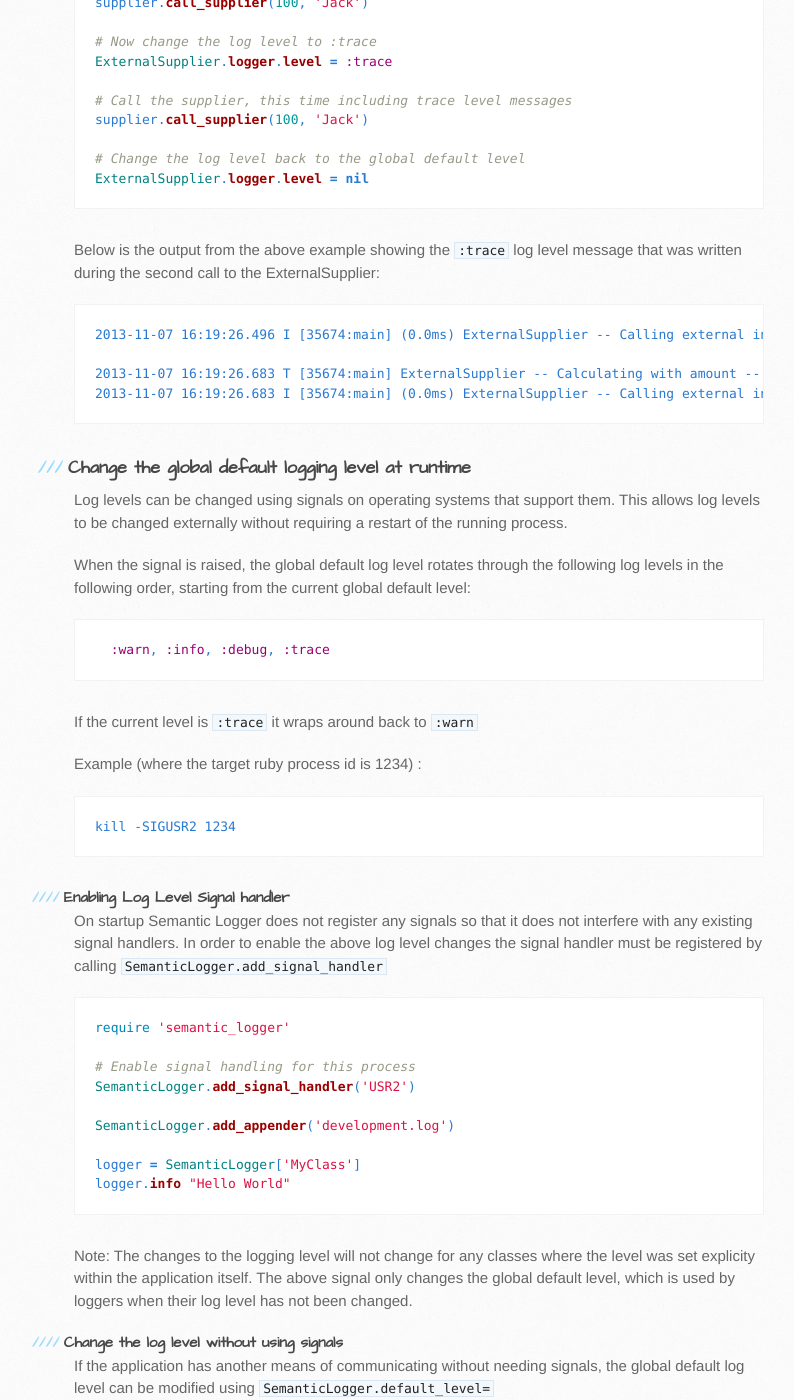
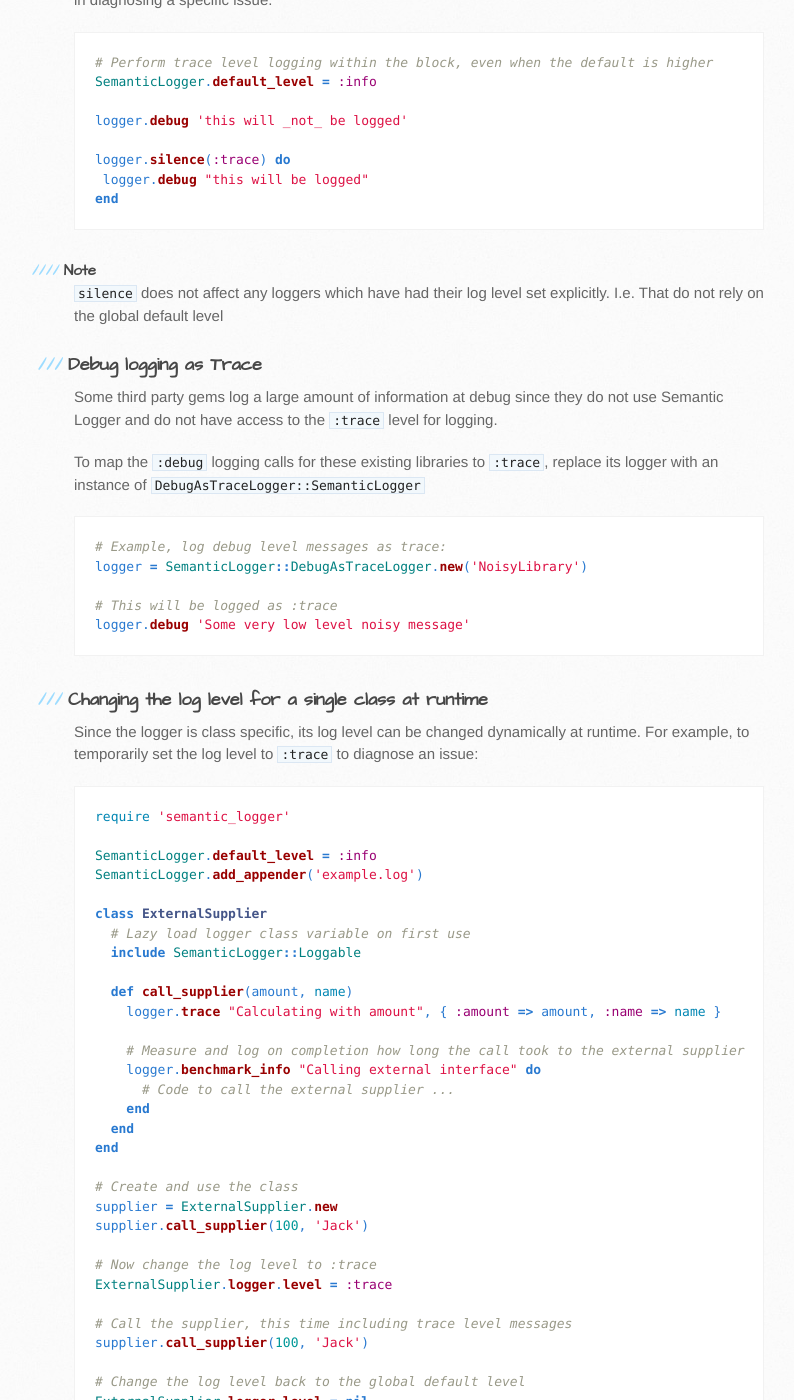
Before and after one commit to reidmorrison/semantic_logger, a Jekyll site: the page built from api.md, in a window 1280 px wide and 1400 px high, scrolled down 8120 px. Shown: the whole window, without its empty margins (96-890 px from the left). Built offline with Jekyll 4.4.1, drawn with Linux system fonts in a browser that asks for light colours; Markdown is read by kramdown in place of the engine named in the settings; some of the changed text lies outside the part shown.

Commit message:
V2.13 Doc updates

````diff
--- a/_layouts/default.html
+++ b/_layouts/default.html
@@ -37,6 +37,7 @@
           <a href="introduction.html" class="button">Introduction</a>
           <a href="api.html" class="button">API</a>
           <a href="appenders.html" class="button">Appenders</a>
+          <a href="signals.html" class="button">Signals</a>
           <a href="forking.html" class="button">Forking</a>
           <a href="rails.html" class="button">Rails</a>
           <a href="filtering.html" class="button">Filtering</a>
--- a/api.md
+++ b/api.md
@@ -266,6 +266,15 @@ Optional, Ruby Exception object to log along with the duration of the supplied b
 Optional, when this parameter is supplied all subscribers will be notified of this
 metric, along with the Log Struct described below
 
+#### `:silence` [Symbol]
+
+Optional, the log level to silence all log messages to within the block.
+`silence` is thread-safe and only affects messages logged on the current thread.
+
+#### `:on_exception_level` [Symbol]
+
+Optional, If an exception is raised, increase the log level to this level
+
 Example
 
 ```ruby
@@ -358,6 +367,59 @@ For example, use the current thread object_id to ensure uniqueness:
 Thread.current.name = "Worker Thread:#{Thread.current.object_id}"
 ```
 
+### Silencing noisy logs
+
+Silence noisy log levels by changing the default_level within the block
+
+This setting is thread-safe and only applies to the current thread
+
+Any threads spawned from within the block will not be affected by `silence`
+
+```ruby
+# Silence all logging below :error level
+logger.silence do
+ logger.info "this will _not_ be logged"
+ logger.warn "this neither"
+ logger.error "but errors will be logged"
+end
+```
+
+`silence` can also lower the log level within the supplied block. For example
+to increase log information in diagnosing a specific issue.
+
+```ruby
+# Perform trace level logging within the block, even when the default is higher
+SemanticLogger.default_level = :info
+
+logger.debug 'this will _not_ be logged'
+
+logger.silence(:trace) do
+ logger.debug "this will be logged"
+end
+```
+
+#### Note
+
+`silence` does not affect any loggers which have had their log level set
+explicitly. I.e. That do not rely on the global default level
+
+### Debug logging as Trace
+
+Some third party gems log a large amount of information at debug since they
+do not use Semantic Logger and do not have access to the `:trace` level for
+logging.
+
+To map the `:debug` logging calls for these existing libraries to `:trace`, replace
+its logger with an instance of `DebugAsTraceLogger::SemanticLogger`
+
+```ruby
+# Example, log debug level messages as trace:
+logger = SemanticLogger::DebugAsTraceLogger.new('NoisyLibrary')
+
+# This will be logged as :trace
+logger.debug 'Some very low level noisy message'
+```
+
 ### Changing the log level for a single class at runtime
 
 Since the logger is class specific, its log level can be changed dynamically at runtime.
@@ -406,49 +468,6 @@ that was written during the second call to the ExternalSupplier:
 2013-11-07 16:19:26.683 T [35674:main] ExternalSupplier -- Calculating with amount -- {:amount=>100, :name=>"Jack"}
 2013-11-07 16:19:26.683 I [35674:main] (0.0ms) ExternalSupplier -- Calling external interface
 ```
-
-### Change the global default logging level at runtime
-
-Log levels can be changed using signals on operating systems that support them.
-This allows log levels to be changed externally without requiring a restart
-of the running process.
-
-When the signal is raised, the global default log level rotates through the following
-log levels in the following order, starting from the current global default level:
-
-```ruby
-  :warn, :info, :debug, :trace
-```
-
-If the current level is `:trace` it wraps around back to `:warn`
-
-Example (where the target ruby process id is 1234) :
-
-```
-kill -SIGUSR2 1234
-```
-
-#### Enabling Log Level Signal handler
-
-On startup Semantic Logger does not register any signals so that it does not
-interfere with any existing signal handlers. In order to enable the above log level
-changes the signal handler must be registered by calling `SemanticLogger.add_signal_handler`
-
-```ruby
-require 'semantic_logger'
-
-# Enable signal handling for this process
-SemanticLogger.add_signal_handler('USR2')
-
-SemanticLogger.add_appender('development.log')
-
-logger = SemanticLogger['MyClass']
-logger.info "Hello World"
-```
-
-Note: The changes to the logging level will not change for any classes where the
-level was set explicity within the application itself. The above signal only changes
-the global default level, which is used by loggers when their log level has not been changed.
 
 #### Change the log level without using signals
 
--- /dev/null
+++ b/signals.md
@@ -0,0 +1,96 @@
+---
+layout: default
+---
+
+## Linux Signals
+
+For Linux, Unix, and Mac, Semantic Logger can register callbacks for specific
+signals.
+
+On startup Semantic Logger does not register any signals so that it does not
+interfere with any existing signal handlers. The signal handler must be explicitly
+registered by calling `SemanticLogger.add_signal_handler`
+
+Add a Rails initializer:
+
+```ruby
+# config/initializers/semantic_logger.rb
+SemanticLogger.add_signal_handler
+```
+Or, enabling Log Level Signal handler for a stand-alone application:
+
+```ruby
+# Enable signal handling for this process
+SemanticLogger.add_signal_handler
+```
+
+The following capabilities are available by using the corresponding signal:
+
+### Changing the log_level (USR2)
+
+The global default logging level can be changed by sending the process a SIGUSR2
+signal without having to restart the process.
+
+When the signal is sent, the global default log level rotates through the following
+log levels in the following order, starting from the current global default level:
+
+```ruby
+  :warn, :info, :debug, :trace
+```
+
+If the current level is `:trace` it wraps around back to `:warn`
+
+Example (where the target ruby process id is 1234) :
+
+```
+kill -SIGUSR2 1234
+```
+
+Note: The changes to the logging level will not change for any classes where the
+level was set explicity within the application itself. The above signal only changes
+the global default level, which is used by loggers when their log level has not
+been overridden.
+
+### Logging a Ruby thread dump (TTIN)
+
+When the `TTIN` signal is sent to this process, Semantic Logger will write the list
+of threads to the log file, along with their back-traces when available
+
+For JRuby users this thread dump differs form the standard `QUIT` triggered
+Java thread dump which includes system threads and Java stack traces.
+
+It is recommended to name any threads you create in the application, by
+calling the following from within the thread itself:
+```ruby
+Thread.current.name = 'My Worker'
+```
+
+Example (where the target ruby process id is 1234) :
+
+```
+kill -TTIN 1234
+```
+
+![development.log](images/thread_dump.png)
+
+### JRuby Garbage collection event logging
+
+For JRuby, any Garbage Collection events that take longer than 10ms are logged
+as a warning to the regular log file and other appenders.
+
+This information is critical in high load scenarios to give visibility on any
+Garbage Collection that could affect active web requests or other processing.
+
+![development.log](images/gc_output.png)
+
+### Overriding signals
+
+To only register one of the signal handlers, set the other to nil
+Set gc_log_microseconds to nil to not enable JRuby Garbage collections
+
+```ruby
+# Set the log level change signal to USR1
+# Set the thread dump signal to 'USR2'
+# Set the Garbage collection minimum threshold to 100,000 micro-seconds
+SemanticLogger.add_signal_handler('USR1', 'USR2', 100000)
+```
````
Also changed, not shown: images/gc_output.png (added), images/thread_dump.png (added).
